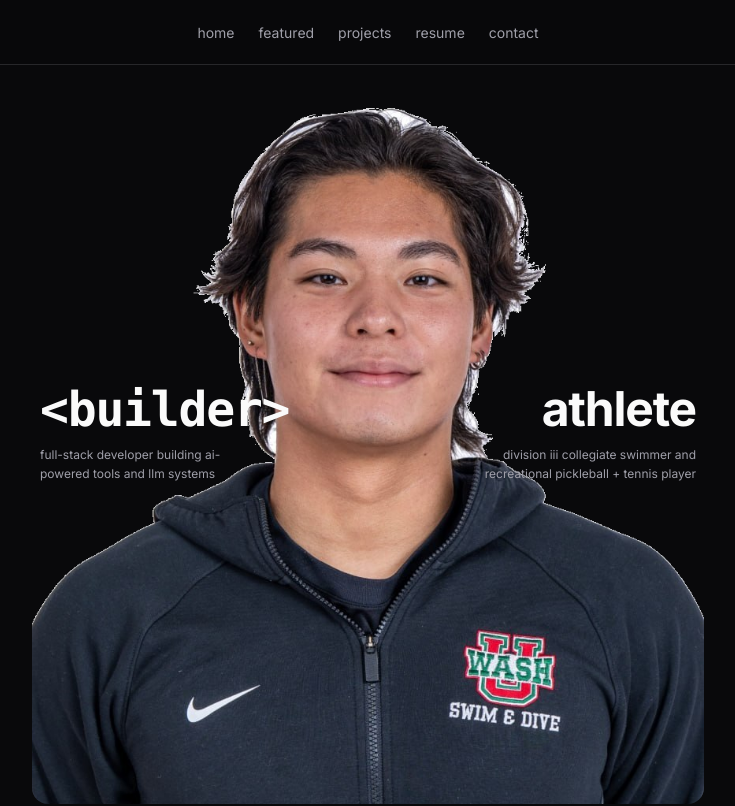
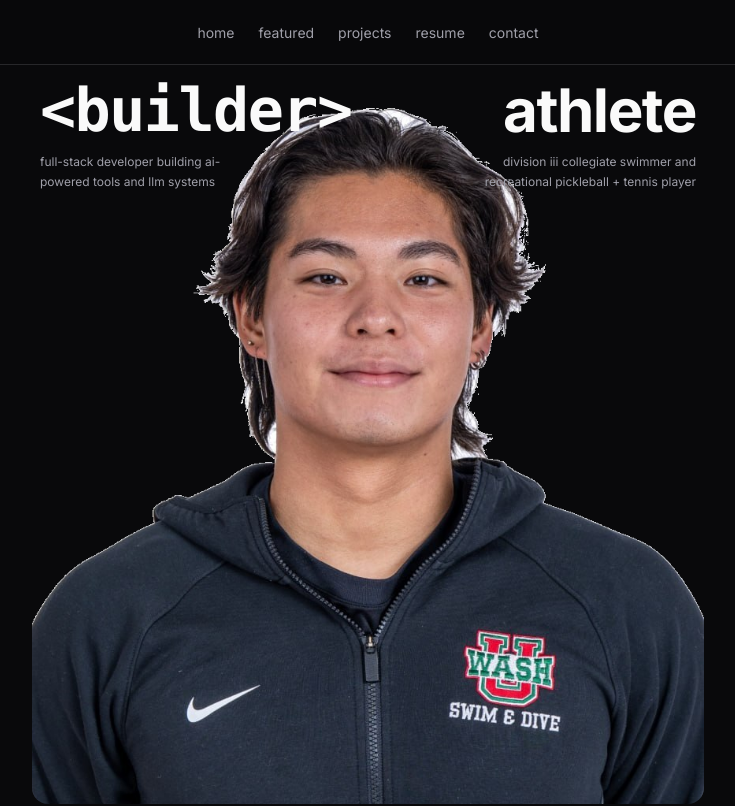
Before and after one commit to E10Feng/portfolio, a Next.js app: page / in a window 1280 px wide. Shown: the top 806 px of the page, without its empty margins (272-1007 px from the left). Built offline with nearby package versions, Linux system fonts and the light colour scheme.

Commit message:
fix: larger labels, anchored to top to avoid portrait overlap

```diff
--- a/src/components/sections/HeroSection.tsx
+++ b/src/components/sections/HeroSection.tsx
@@ -21,8 +21,8 @@ export default function HeroSection() {
             />
 
             {/* ── <builder> — left of portrait ── */}
-            <div className="hidden md:block absolute left-0 top-1/2 w-56 -translate-y-1/2 pl-2">
-              <p className="font-mono text-5xl font-bold text-zinc-50 tracking-tight leading-none">
+            <div className="hidden md:block absolute left-0 top-0 w-56 pl-2 pt-4">
+              <p className="font-mono text-6xl font-bold text-zinc-50 tracking-tight leading-none">
                 &lt;builder&gt;
               </p>
               <p className="mt-3 text-xs text-zinc-400 leading-relaxed">
@@ -31,8 +31,8 @@ export default function HeroSection() {
             </div>
 
             {/* ── athlete — right of portrait ── */}
-            <div className="hidden md:block absolute right-0 top-1/2 w-56 -translate-y-1/2 pr-2 text-right">
-              <p className="text-5xl font-bold lowercase text-zinc-50 tracking-tight leading-none">
+            <div className="hidden md:block absolute right-0 top-0 w-56 pr-2 pt-4 text-right">
+              <p className="text-6xl font-bold lowercase text-zinc-50 tracking-tight leading-none">
                 athlete
               </p>
               <p className="mt-3 text-xs text-zinc-400 leading-relaxed">
```
